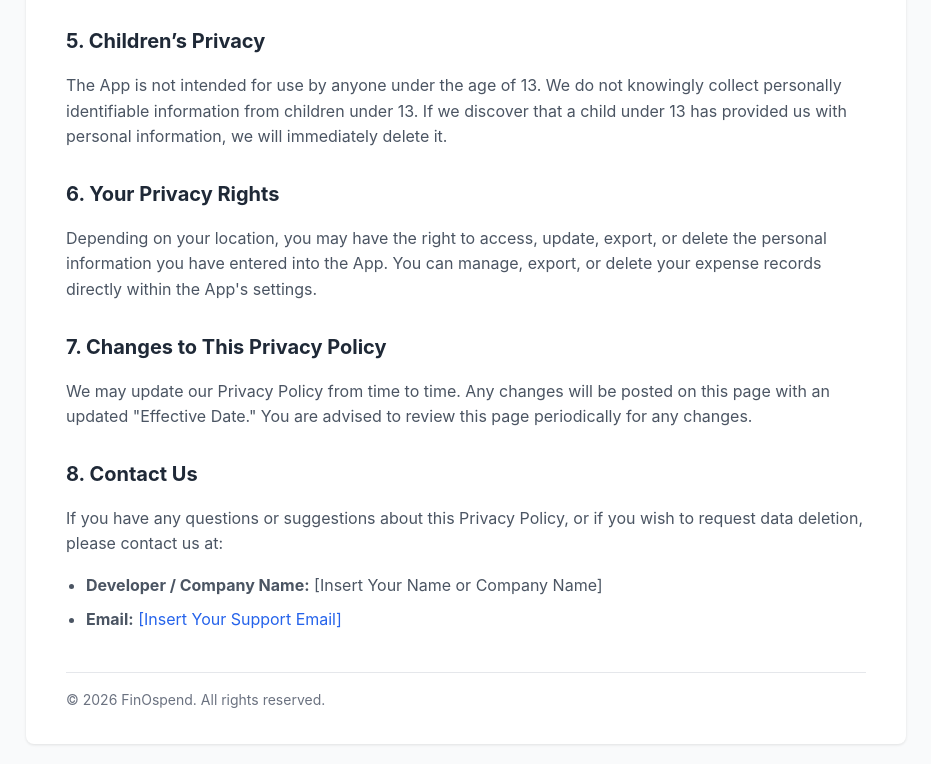
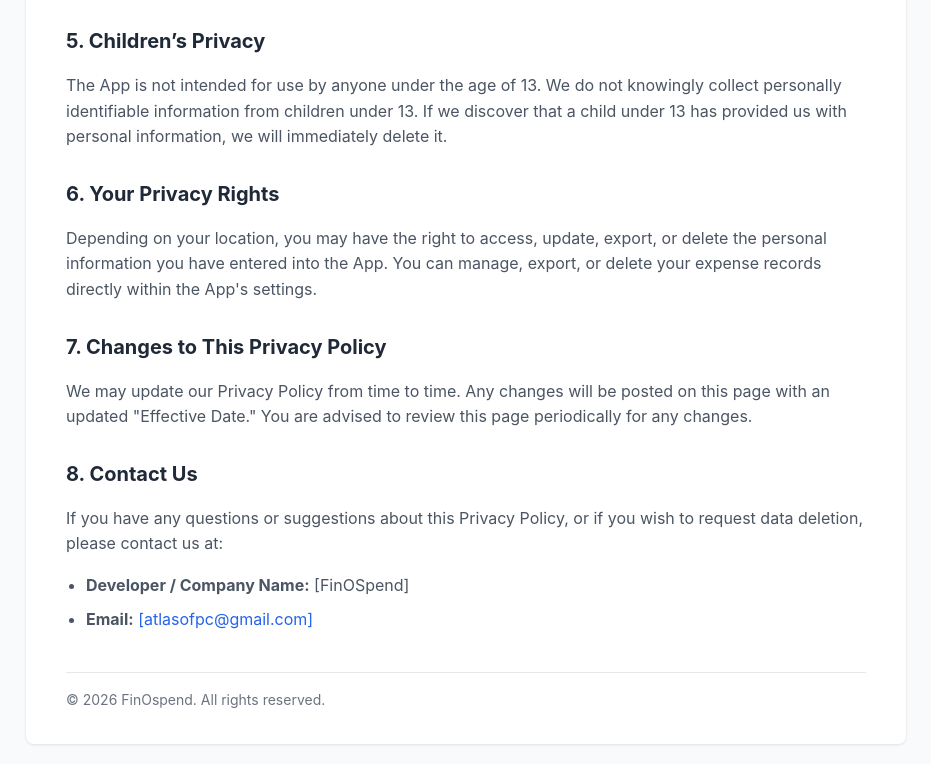
Before and after one commit to apcbeep/finospend-privacy, a plain HTML site: page index.html in a window 1280 px wide. Shown: the part 1618-2382 px from the top of the page, without its empty margins (174-1105 px from the left). Drawn offline with Linux system fonts and the light colour scheme.

```diff
--- a/index.html
+++ b/index.html
@@ -74,7 +74,7 @@
     <p><strong>Effective Date:</strong> November 19, 2026</p>
 
     <div class="highlight-box">
-      <strong>Before publishing:</strong> Please replace the bracketed placeholders (like <code>[Your Support Email]</code>) and remove any third-party services or storage options below that do not apply to your app. Delete this yellow box once edited.
+      <strong>Before publishing:</strong> Please replace the bracketed placeholders (like <code>[atlasofpc@gmail.com]</code>) and remove any third-party services or storage options below that do not apply to your app. Delete this yellow box once edited.
     </div>
 
     <p>This Privacy Policy describes how <strong>FinOspend</strong> ("we," "our," or "us") collects, uses, and protects your information when you use our mobile application, <strong>FinOspend - Personal Expense Tracker</strong> (the "App").</p>
@@ -132,8 +132,8 @@
     <h2>8. Contact Us</h2>
     <p>If you have any questions or suggestions about this Privacy Policy, or if you wish to request data deletion, please contact us at:</p>
     <ul>
-      <li><strong>Developer / Company Name:</strong> [Insert Your Name or Company Name]</li>
-      <li><strong>Email:</strong> <a href="mailto:[Insert Your Support Email]">[Insert Your Support Email]</a></li>
+      <li><strong>Developer / Company Name:</strong> [FinOSpend]</li>
+      <li><strong>Email:</strong> <a href="mailto:[atlasofpc@gmail.com]">[atlasofpc@gmail.com]</a></li>
     </ul>
 
     <div class="footer">
```
